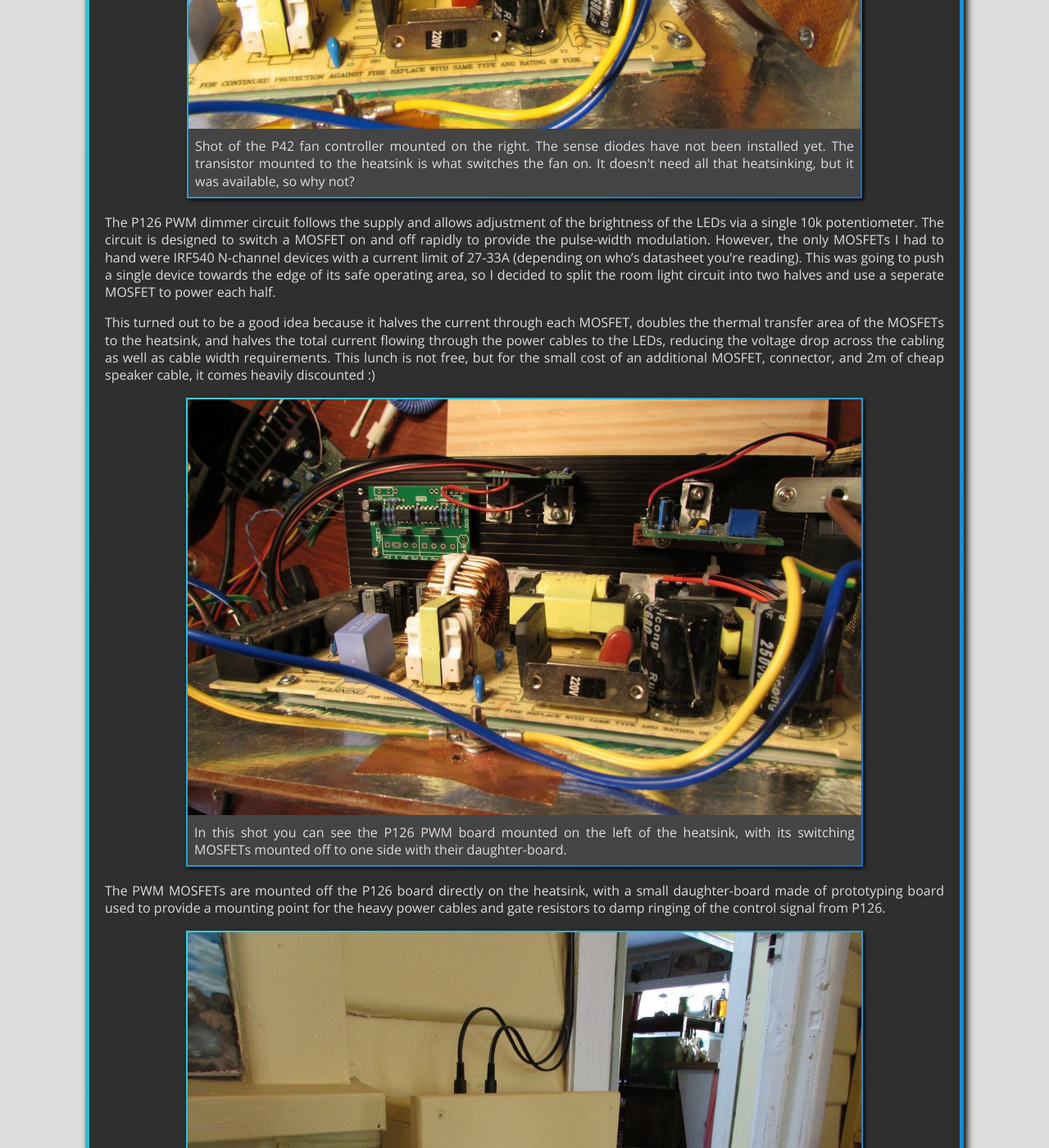
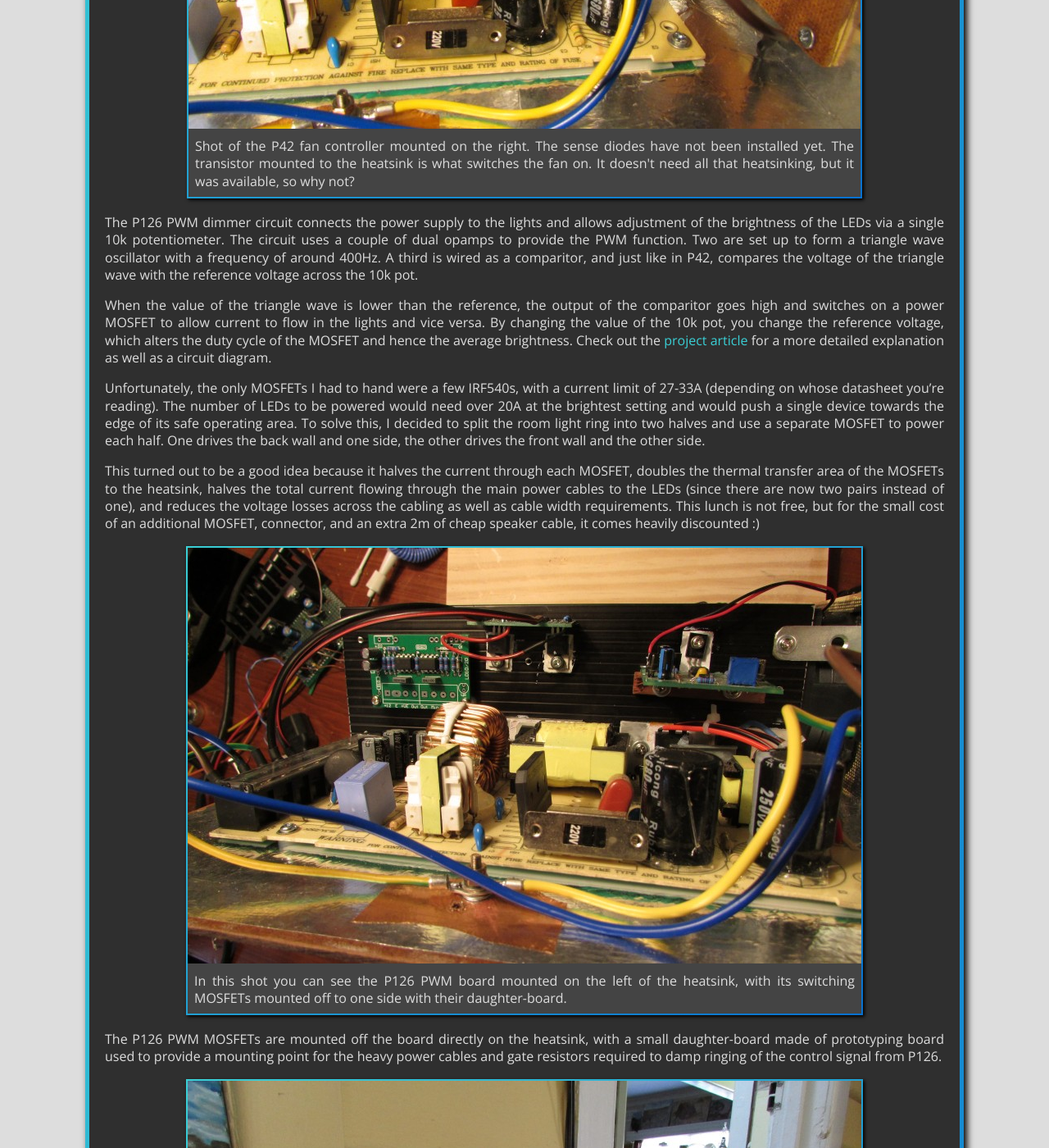
Before and after one commit to StaphSynth/StaphSynth.github.io, a Jekyll site: the page built from _posts/2017-01-14-LED-Strip-Room-Lighting.md, in a window 1280 px wide and 1400 px high, scrolled down 2955 px. Shown: the whole window at 82% size. Built offline with Jekyll 4.4.1, drawn with Linux system fonts in a browser that asks for light colours; nearby versions of some CDN libraries; comment, search, counter and statistics services are not loaded; some of the changed text lies outside the part shown.

Commit message:
fixed some spelling/cap errors and clarified some paragraphs in lightbox post

```diff
--- a/_posts/2017-01-14-LED-Strip-Room-Lighting.md
+++ b/_posts/2017-01-14-LED-Strip-Room-Lighting.md
@@ -29,23 +29,27 @@ Given that this supply was to be mounted in the same room as the stereo, I wante
 
 {% include image.html url="/img/P126-lightbox1.jpg" caption="The box during construction. You can see the heatsink and the half-section of PVC pipe I used to complete the tunnel. I also decided to use 6.5mm mono phone sockets as output jacks because I had some lying around and couldn't think of anything better :)" %}
 
-The fan is controlled by a [P42](http://sound.whsites.net/project42.htm) fan switching circuit I made quite some time before. The circuit works by sensing the voltage across a couple of ordinary silicon diodes. As the temperature of the P-N junction in a diode rises, the the voltage across it falls. A 741 opamp wired as a comparitor monitors this voltage and compares it with a fixed reference.
+The fan is controlled by a [P42](http://sound.whsites.net/project42.htm) thermo-fan switching circuit I made quite some time before. The circuit works by sensing the voltage across a couple of ordinary silicon diodes. As the temperature of the P-N junction in a diode rises, the the voltage across it falls. A 741 opamp wired as a comparitor monitors this voltage and compares it with a fixed reference.
 
-Once it hits a certain level (which you set when you calibrate the circuit), the output of the opamp switches and goes low, turning on a PNP transistor that then switches on the fan. In this case, I used a glass of warm water to help me set the circuit to turn the fan on when the heatsink reaches ~45 °C. It almost never turns on except for hot days.
+Once it hits a certain level (which you set when you calibrate the circuit), the output of the opamp flips and goes low, turning on a PNP transistor that then switches on the fan. In this case, I used a glass of warm water to help me set the circuit to turn the fan on when the heatsink reaches ~45 °C. It almost never turns on except for hot days.
 
 {% include image.html url="/img/P126-lightbox3.jpg" caption="Shot of the P42 fan controller mounted on the right. The sense diodes have not been installed yet. The transistor mounted to the heatsink is what switches the fan on. It doesn't need all that heatsinking, but it was available, so why not?" alt="ESP P42 thermo fan controller mounted to heatsink" %}
 
-The P126 PWM dimmer circuit follows the supply and allows adjustment of the brightness of the LEDs via a single 10k potentiometer. The circuit is designed to switch a MOSFET on and off rapidly to provide the pulse-width modulation. However, the only MOSFETs I had to hand were IRF540 N-channel devices with a current limit of 27-33A (depending on who's datasheet you're reading). This was going to push a single device towards the edge of its safe operating area, so I decided to split the room light circuit into two halves and use a seperate MOSFET to power each half.
+The P126 PWM dimmer circuit connects the power supply to the lights and allows adjustment of the brightness of the LEDs via a single 10k potentiometer. The circuit uses a couple of dual opamps to provide the PWM function. Two are set up to form a triangle wave oscillator with a frequency of around 400Hz. A third is wired as a comparitor, and just like in P42, compares the voltage of the triangle wave with the reference voltage across the 10k pot.
 
-This turned out to be a good idea because it halves the current through each MOSFET, doubles the thermal transfer area of the MOSFETs to the heatsink, and halves the total current flowing through the power cables to the LEDs, reducing the voltage drop across the cabling as well as cable width requirements. This lunch is not free, but for the small cost of an additional MOSFET, connector, and 2m of cheap speaker cable, it comes heavily discounted :)
+When the value of the triangle wave is lower than the reference, the output of the comparitor goes high and switches on a power MOSFET to allow current to flow in the lights and vice versa. By changing the value of the 10k pot, you change the reference voltage, which alters the duty cycle of the MOSFET and hence the average brightness. Check out the [project article](http://sound.whsites.net/project126.htm) for a more detailed explanation as well as a circuit diagram.
+
+Unfortunately, the only MOSFETs I had to hand were a few IRF540s, with a current limit of 27-33A (depending on whose datasheet you're reading). The number of LEDs to be powered would need over 20A at the brightest setting and would push a single device towards the edge of its safe operating area. To solve this, I decided to split the room light ring into two halves and use a separate MOSFET to power each half. One drives the back wall and one side, the other drives the front wall and the other side.
+
+This turned out to be a good idea because it halves the current through each MOSFET, doubles the thermal transfer area of the MOSFETs to the heatsink, halves the total current flowing through the main power cables to the LEDs (since there are now two pairs instead of one), and reduces the voltage losses across the cabling as well as cable width requirements. This lunch is not free, but for the small cost of an additional MOSFET, connector, and an extra 2m of cheap speaker cable, it comes heavily discounted :)
 
 {% include image.html url="/img/P126-lightbox2.jpg" caption="In this shot you can see the P126 PWM board mounted on the left of the heatsink, with its switching MOSFETs mounted off to one side with their daughter-board." alt="ESP P126 mounted to heatsink using two MOSFETs rather than one." %}
 
-The PWM MOSFETs are mounted off the P126 board directly on the heatsink, with a small daughter-board made of prototyping board used to provide a mounting point for the heavy power cables and gate resistors to damp ringing of the control signal from P126.
+The P126 PWM MOSFETs are mounted off the board directly on the heatsink, with a small daughter-board made of prototyping board used to provide a mounting point for the heavy power cables and gate resistors required to damp ringing of the control signal from P126.
 
 {% include image.html url="/img/P126-lightbox4.jpg" caption="The finished box mounted to the wall near the room entrance. The switch is for power and the knob for brightness." %}
 
-The unit is built into a wooden box made of pieces of pine and tasmanian oak off-cuts. The inside is lined with Earthed aluminium foil to help sink EMI. Connections to the outside world are via holes drilled in the wooden panels with a hole-saw. The connectors were then mounted onto a thinner piece of material (such as aluminium sheet) and then screwed to the panels behind the holes.
+The unit is built into a wooden box made of pieces of pine and tasmanian oak off-cuts. The inside is lined with earthed aluminium foil to help sink EMI. Connections to the outside world are via holes drilled in the wooden panels with a hole-saw. The connectors were then mounted onto a thinner piece of material (such as aluminium sheet) and then screwed to the panels behind the holes.
 
 {% include image.html url="/img/P126-lightbox5.jpg" caption="Underside of the completed light controller, showing the power cord socket and lower ventillation holes produced using a hole saw." %}
 
@@ -63,13 +67,13 @@ The primary filter caps were replaced with legit Rubycon 250V 560uF, the closest
 
 After putting it back together, the supply refused to start. I found this puzzling as there were no other obvious signs of damaged or failed parts. Thus the great trouble-shooting saga began. This was hampered by the fact that I couldn't connect most of my test gear to the supply becuase most of it runs at mains potential and I don't have any isolated probes for my oscilloscope. I wasn't going to risk killing the 'scope on a cheap supply, so I was stuck with a multi-meter and my brain.
 
-I probed around with the multi-meter set to DC volts and did some reverse-engineering on the primary side of the supply. It turns out that this supply is a very old [half-bridge](http://sound.whsites.net/articles/smps-primer.html#s54) design. After a bit more reverse-engineering and probing, I discovered that the main control IC was not getting any power. I traced out its supply and found that it came from an auxillary winding on the main transformer. This suggested the transformer wasn't doing anything. Lo and behold, one of the switching transistors driving the primary coil measured ~300 Ohms from collector to emitter, rather than the many mega-Ohms it should have been.
+I probed around with the multi-meter set to DC volts and did some reverse-engineering on the primary side of the supply. It turns out that this supply is a very old [half-bridge](http://sound.whsites.net/articles/smps-primer.html#s54) design. After a bit more reverse-engineering and probing, I discovered that the main control IC was not getting any power. I traced out its supply and found that it came from an auxillary sense winding on the main transformer. This suggested the transformer wasn't doing anything. Lo and behold, one of the main switching transistors driving the primary coil measured ~300 ohms from collector to emitter, rather than the many mega-ohms it should have been.
 
-This was surprising for a couple of reasons: firstly, I expected to find MOSFETs as the primary switching transistors, not high-voltage NPN devices. Secondly, I would have thought that if a transistor was going to fail in this application, it would fail properly short circuit and read almost zero Ohms from one side to the other, not this weird half-way value. Still, live and learn and all that :)
+This was surprising for a couple of reasons: firstly, I expected to find MOSFETs as the primary switching transistors, not high-voltage NPN devices. Secondly, I would have thought that if a transistor was going to fail in this application, it would fail properly short circuit and read almost zero ohms from one side to the other, not this weird half-way value. Still, live and learn and all that :)
 
 {% include image.html url="/img/P126-lightbox8.jpg" caption="Preparing the new power transistors for mounting to their heat-spreader. I used kapton film as an insulator (I threw away the crappy sil-pads that came with the supply when I first pulled it apart)." %}
 
-Anyway, I ordered a couple of new D209 transistors and replaced the old ones. This was a very fiddly job due to the nature of the lightbox and the way I originally built it. The transistors and diodes are attached to the main heatsink via heat-spreading aluminium plates salvaged from the original power supply chassis. The way these are mounted makes accessing them through the other components on the board very difficult.
+Anyway, I ordered a couple of new D209L transistors and replaced the old ones. This was a very fiddly job due to the nature of the lightbox and the way I originally built it. The transistors and diodes are attached to the main heatsink via heat-spreading aluminium plates salvaged from the original power supply chassis. The way these are mounted makes accessing them through the other components on the board very difficult.
 
 {% include image.html url="/img/P126-lightbox9.jpg" caption="Getting the transistors mounted back into that tight space was a difficult and fiddly job. In this shot, you can also see one of the P42 temperature sensing diodes glued to the junction of heat-spreader and main sink." %}
 
```
